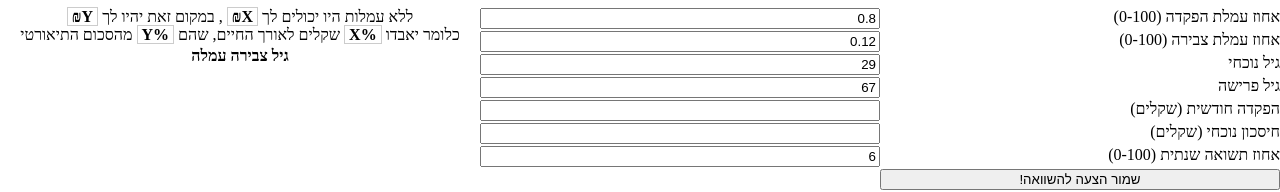
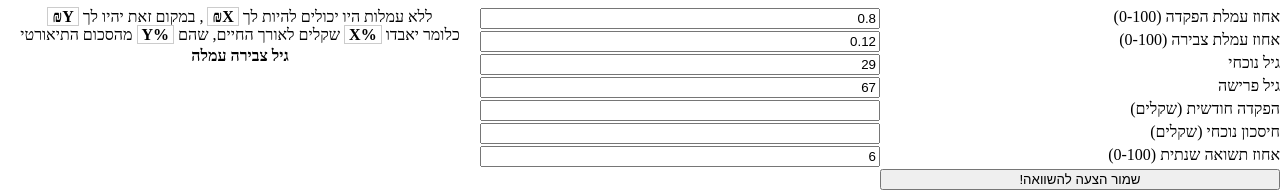
Before and after one commit to yehonatanz/pension, a website: page docs/index.html in a window 1280 px wide. Shown: the top 192 px of the page. Drawn offline with Linux system fonts and the light colour scheme.

Commit message:
Fix typo

```diff
--- a/docs/index.html
+++ b/docs/index.html
@@ -51,7 +51,7 @@
     </table>
     <div id="output">
         <div>
-            ללא עמלות היו יכולים לך
+            ללא עמלות היו יכולים להיות לך
             <span class="calculated-output" id="output-total-without-fees">X₪</span>
             , במקום זאת יהיו לך
             <span class="calculated-output" id="output-total">Y₪</span>
```
